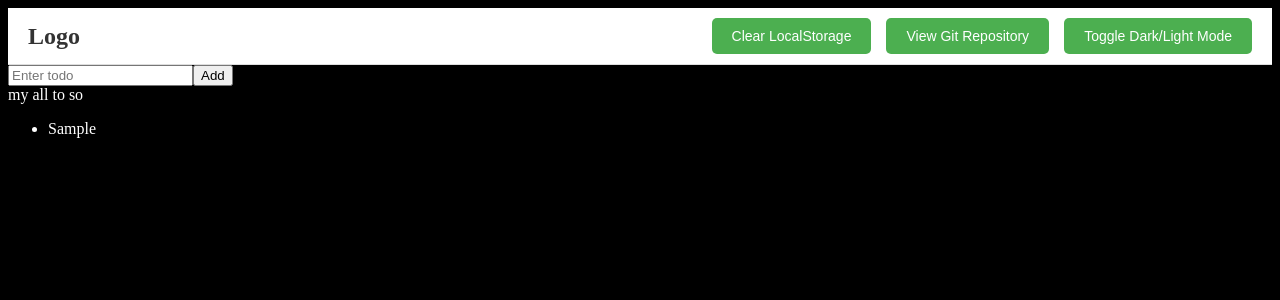
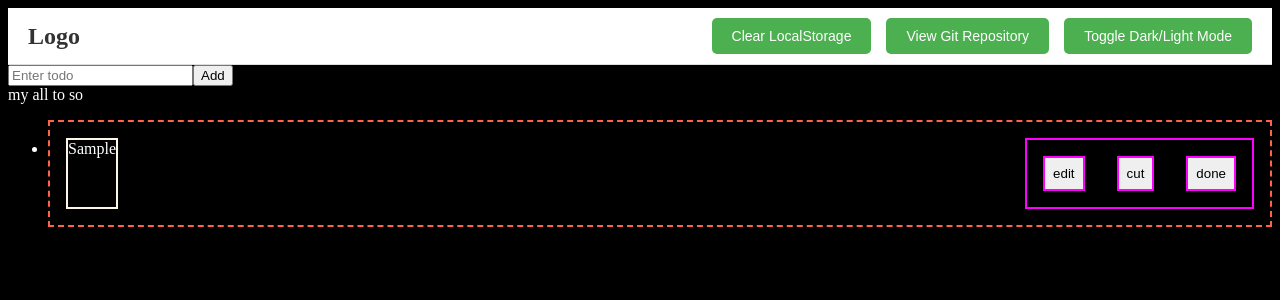
Before and after one commit to abkr020/todo-with-localstorage, a React (Vite) app: page / in a window 1280 px wide. Both pictures are taken after typing "Sample" into the empty fields and a click on the button "Add". Shown: the top 300 px of the page. Built offline with nearby package versions, Linux system fonts and the light colour scheme.

Commit message:
important : dont know this changes but next : next debugging best setup

```diff
--- /dev/null
+++ b/src/components/DisplayTodo.tsx
@@ -0,0 +1,37 @@
+import React from 'react'
+import './styles/DisplayTodo.css'
+import debugLib from 'debug';
+const debug = debugLib('app:Display Todo single')
+interface SingleTodoProps {
+    singleTodo: string;
+    id:number;
+}
+
+const DisplayTodo: React.FC<SingleTodoProps> = (props) => {
+    const a= 't';
+    const handleDone = (id:number)=>{
+        debug("a",id);
+        props.singleTodo='ak'
+
+    }
+    return (
+        <div className='display__todo'>
+            {/* <strong>here</strong> */}
+            <div className='display__todo__single'>
+                {/* {props.id} */}
+                {props.singleTodo}
+            </div>
+            <div className='display__todo__buttons'>
+                <button>edit</button>
+                <button>cut</button>
+                <button onClick={()=>handleDone(props.id)}>done</button>
+            </div>
+            {/* <div>
+                ak
+            </div> */}
+            {/* <strong>end</strong> */}
+        </div>
+    )
+}
+
+export default DisplayTodo
--- a/src/components/TodoList.tsx
+++ b/src/components/TodoList.tsx
@@ -1,4 +1,5 @@
 import React from 'react'
+import DisplayTodo from './DisplayTodo';
 
 interface ITodosList {
     PropertyTodo: string;
@@ -14,7 +15,10 @@ const TodoList:React.FC<TodoListProps> = (props) => {
       my all to so
       <ul>
         {props.todos.map((todo, index) => (
-          <li key={index}>{todo.PropertyTodo}</li> // Access and display Itodo from each ITodos object
+          <li key={index}>
+            <DisplayTodo id={index} singleTodo={todo.PropertyTodo}/>
+          </li> // Access and display Itodo from each ITodos object
+        //   <li key={index}>{todo.PropertyTodo}</li> // Access and display Itodo from each ITodos object
         ))}
       </ul>
     </div>
--- /dev/null
+++ b/src/components/styles/DisplayTodo.css
@@ -0,0 +1,22 @@
+.display__todo {
+    border: 2px dashed tomato;
+    display: flex;
+    /* justify-content: space-evenly; */
+    justify-content: space-between;
+    padding: 1rem;
+}
+
+.display__todo__single {
+    border: 2px solid oldlace;
+}
+
+.display__todo__buttons {
+    border: 2px solid magenta;
+
+}
+.display__todo__buttons button {
+    border: 2px solid magenta;
+    margin: 1rem;
+    padding: 0.5rem;
+    cursor: pointer;
+}
```
